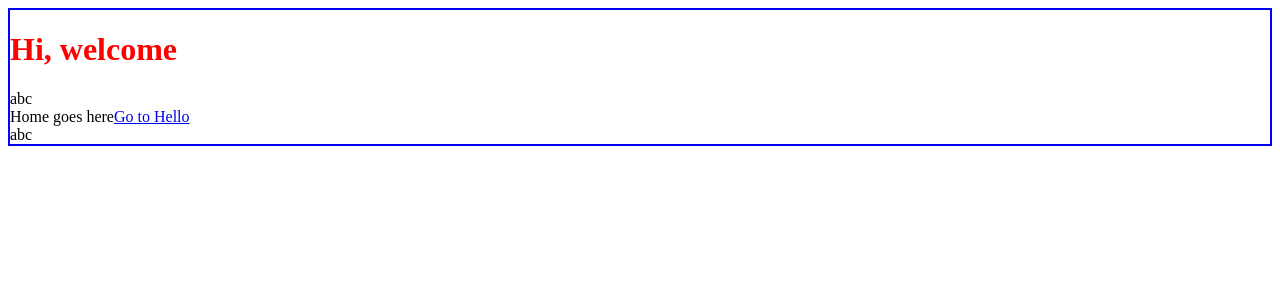
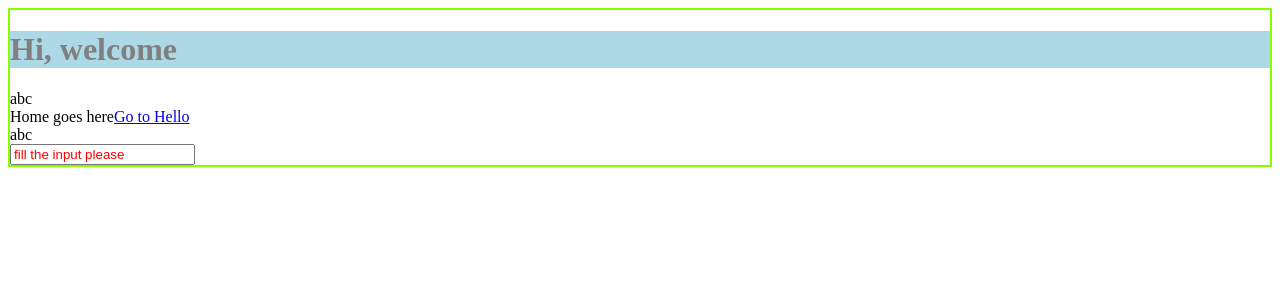
Before and after one commit to iversonLv/react_webpack_scratch, a React app: page / in a window 1280 px wide. Shown: the top 300 px of the page. Built offline with nearby package versions, Linux system fonts and the light colour scheme.

Commit message:
Add postcss

```diff
--- a/package.json
+++ b/package.json
@@ -50,6 +50,9 @@
 		"husky": "^8.0.0",
 		"lint-staged": "^13.2.2",
 		"mini-css-extract-plugin": "^2.7.6",
+		"postcss": "^8.4.24",
+		"postcss-loader": "^7.3.3",
+		"postcss-preset-env": "^8.5.0",
 		"prettier": "^2.8.8",
 		"sass": "^1.62.1",
 		"sass-loader": "^13.3.1",
--- /dev/null
+++ b/postcss.config.js
@@ -0,0 +1,3 @@
+module.exports = {
+	plugins: ['postcss-preset-env'],
+}
--- a/src/App.scss
+++ b/src/App.scss
@@ -1,13 +1,15 @@
-:root {
-	margin: 0;
-	padding: 0;
-	box-sizing: border-box;
-}
+@use 'global';
+@use 'variables';
 
 div {
-	border: 1px solid blue;
+	border: 1px solid rgb(136, 255, 0);
 
 	h1 {
+		color: var(--text);
+		background-color: variables.$bg;
+	}
+
+	::placeholder {
 		color: red;
 	}
 }
--- a/src/App.tsx
+++ b/src/App.tsx
@@ -8,6 +8,7 @@ const App = () => (
 	<div>
 		<h1>Hi, welcome</h1>
 		<RouterProvider router={Routers} />
+		<input type="text" placeholder="fill the input please" />
 	</div>
 )
 
--- /dev/null
+++ b/src/_global.scss
@@ -0,0 +1,6 @@
+:root {
+	margin: 0;
+	padding: 0;
+	box-sizing: border-box;
+	--text: grey;
+}
--- /dev/null
+++ b/src/_variables.scss
@@ -0,0 +1 @@
+$bg: lightblue;
--- a/webpack.config.js
+++ b/webpack.config.js
@@ -15,6 +15,7 @@ module.exports = {
 		compress: true,
 		port: 9000,
 	},
+	devtool: 'source-map',
 	module: {
 		// load babel
 		rules: [
@@ -29,7 +30,7 @@ module.exports = {
 				},
 			},
 			{
-				test: /\.scss$/,
+				test: /\.s?css$/,
 				use: [
 					// This will create a inline style at page head tag
 					// 'style-loader',
@@ -37,6 +38,8 @@ module.exports = {
 					MiniCssExtractPlugin.loader,
 					// conver css to style
 					'css-loader',
+					// postcss
+					'postcss-loader',
 					// convert scss file to css
 					'sass-loader',
 				],
```
Also changed, not shown: 2 other files (tests, documents, lock files or other folders).
